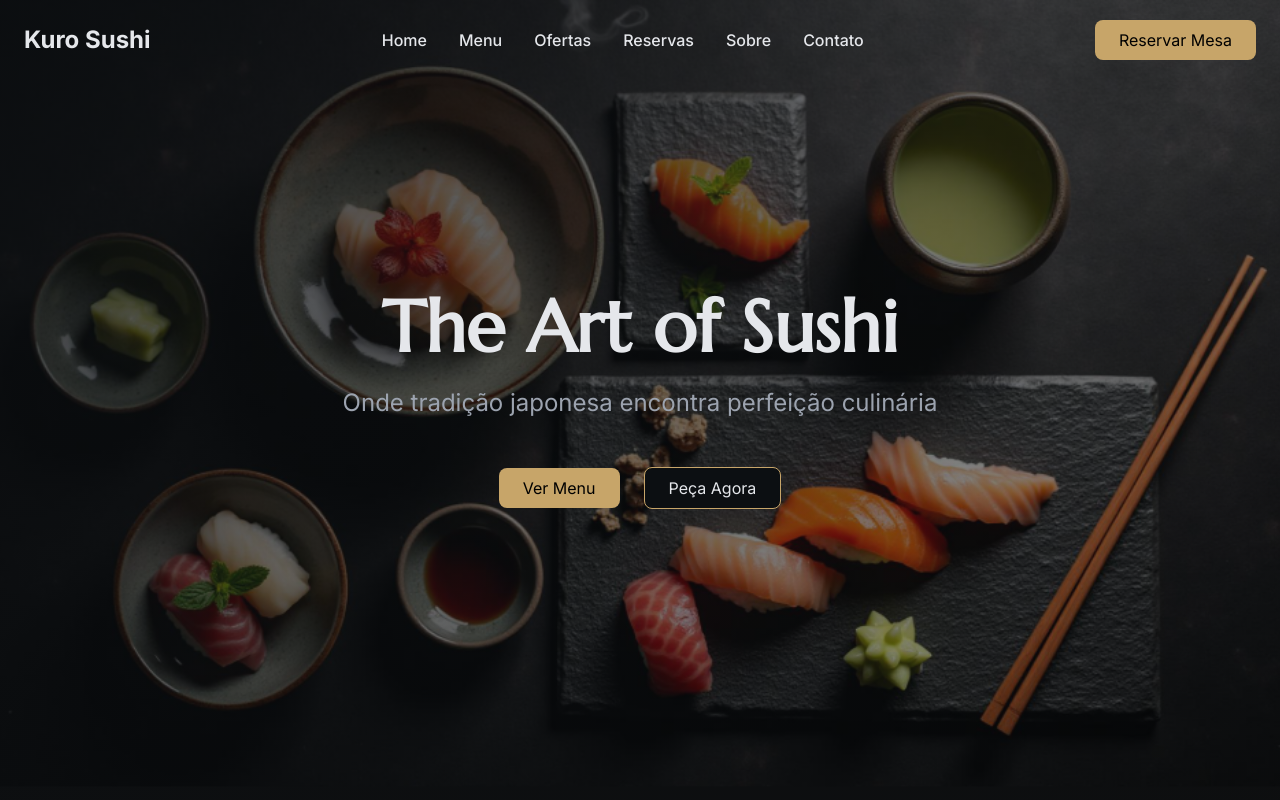
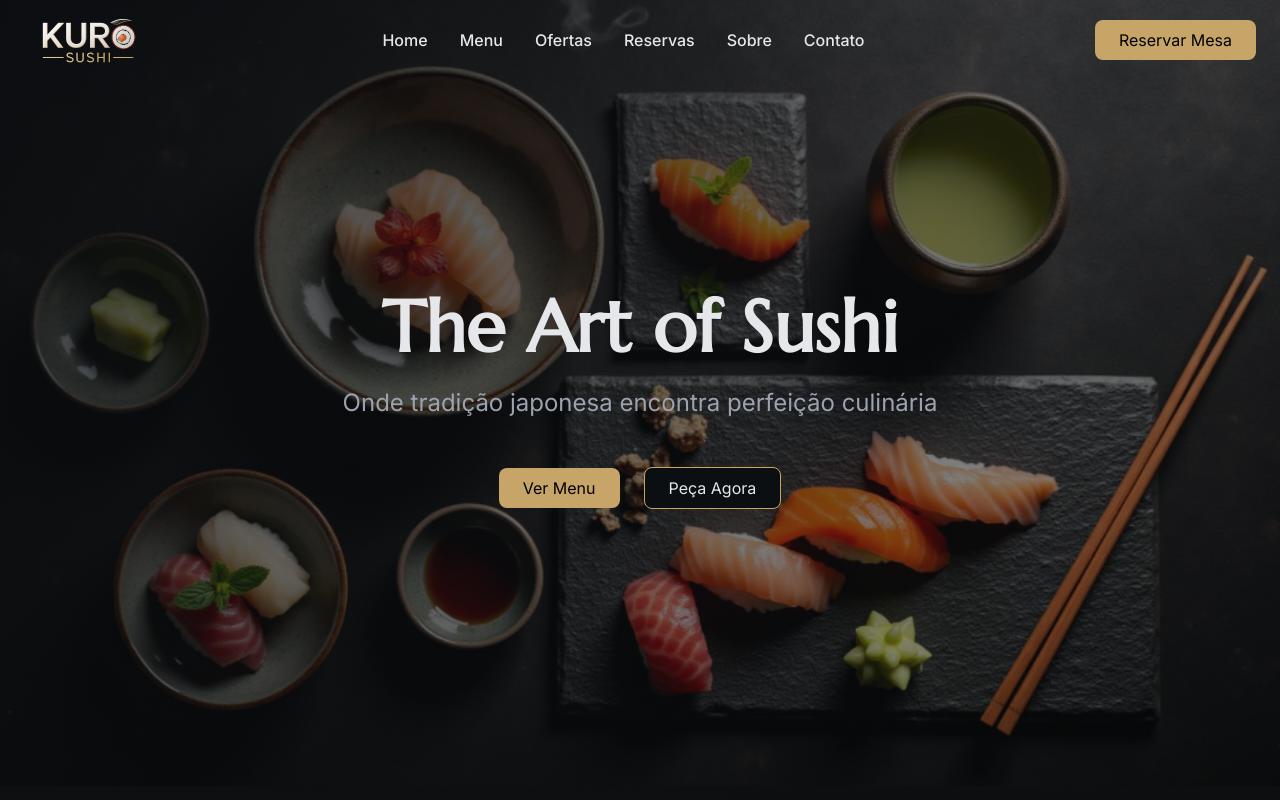
Before and after one commit to Soareslili/Kuro-Sushi, a React (Vite) app: page / in a window 1280 px wide. Shown: the top 800 px of the page. Built offline with nearby package versions, Linux system fonts and the light colour scheme; a web font is replaced by a local one.

Commit message:
Atualizando logo do site

```diff
--- a/src/components/Footer.tsx
+++ b/src/components/Footer.tsx
@@ -1,6 +1,8 @@
 import { motion } from 'framer-motion';
 import { MapPin, Phone, Mail, Clock, Instagram, Facebook, Twitter } from 'lucide-react';
 import Button from './ui/Button';
+
+import LogoKuro from '../assets/LogoKuro.png'
 
 const Footer = () => {
   const socialLinks = [
@@ -17,7 +19,7 @@ const Footer = () => {
   ];
 
   return (
-    <footer className="bg-card border-t border-border mt-20">
+    <footer id='contato' className="bg-card border-t border-border mt-20">
       <div className="container mx-auto px-6 py-16">
         <div className="grid md:grid-cols-4 gap-8">
 
@@ -28,9 +30,8 @@ const Footer = () => {
             transition={{ duration: 0.4 }}
             viewport={{ once: true }}
           >
-            <h3 className="font-marcellus text-2xl font-bold text-primary mb-4">
-              Kuro Sushi
-            </h3>
+            <img src={LogoKuro} alt="logo" className="w-30" />
+
             <p className="font-inter text-muted-foreground mb-6">
               A arte do sushi com tradição japonesa e ingredientes premium.
             </p>
@@ -75,7 +76,7 @@ const Footer = () => {
             </ul>
           </motion.div>
 
-          {/* Contact Info */}
+
           <motion.div
             initial={{ opacity: 0, y: 20 }}
             whileInView={{ opacity: 1, y: 0 }}
@@ -110,7 +111,7 @@ const Footer = () => {
             </div>
           </motion.div>
 
-          {/* Hours */}
+
           <motion.div
             initial={{ opacity: 0, y: 20 }}
             whileInView={{ opacity: 1, y: 0 }}
@@ -132,7 +133,7 @@ const Footer = () => {
           </motion.div>
         </div>
 
-        {/* Newsletter */}
+
         <motion.div
           className="border-t border-border pt-8 mt-12"
           initial={{ opacity: 0, y: 20 }}
@@ -162,7 +163,7 @@ const Footer = () => {
           </div>
         </motion.div>
 
-        {/* Copyright */}
+
         <div className="border-t border-border pt-8 mt-8 text-center">
           <p className="font-inter text-muted-foreground">
             © 2024 Kuro Sushi. Todos os direitos reservados.
--- a/src/components/Header.tsx
+++ b/src/components/Header.tsx
@@ -1,6 +1,10 @@
 import { useState, useEffect } from "react";
 import { motion } from "framer-motion";
 import Button from "./ui/Button";
+
+import LogoKuro from '../assets/LogoKuro.png'
+
+
 
 const navItems = [
     { name: "Home", href: "#home" },
@@ -39,10 +43,10 @@ const Header = () => {
                     whileHover={{ scale: 1.05 }}
                     transition={{ duration: 0.2 }}
                 >
-                    Kuro Sushi
+                    <img src={LogoKuro} alt="logo" className="w-32" />
                 </motion.div>
 
-                {/* Menu Desktop */}
+
                 <nav className="hidden md:flex items-center space-x-8">
                     {navItems.map((item, index) => (
                         <motion.a
@@ -59,7 +63,6 @@ const Header = () => {
                     ))}
                 </nav>
 
-                {/* Botão Reservar */}
                 <motion.div
                     initial={{ opacity: 0, y: -10 }}
                     animate={{ opacity: 1, y: 0 }}
@@ -69,21 +72,21 @@ const Header = () => {
                     <Button variant="primary">Reservar Mesa</Button>
                 </motion.div>
 
-                {/* Ícone do menu mobile */}
+
                 <button
                     className="md:hidden flex items-center justify-center p-2 rounded focus:outline-none"
                     onClick={() => setMenuOpen(true)}
                     aria-label="Abrir menu"
                 >
                     <svg width="28" height="28" fill="none" viewBox="0 0 24 24">
-                        <rect y="5" width="24" height="2" rx="1" fill="#E5E7EB"/>
-                        <rect y="11" width="24" height="2" rx="1" fill="#E5E7EB"/>
-                        <rect y="17" width="24" height="2" rx="1" fill="#E5E7EB"/>
+                        <rect y="5" width="24" height="2" rx="1" fill="#E5E7EB" />
+                        <rect y="11" width="24" height="2" rx="1" fill="#E5E7EB" />
+                        <rect y="17" width="24" height="2" rx="1" fill="#E5E7EB" />
                     </svg>
                 </button>
             </div>
 
-            {/* Menu lateral mobile */}
+
             <motion.div
                 initial={false}
                 animate={menuOpen ? { x: 0 } : { x: "100%" }}
@@ -97,8 +100,8 @@ const Header = () => {
                     aria-label="Fechar menu"
                 >
                     <svg width="28" height="28" fill="none" viewBox="0 0 24 24">
-                        <line x1="6" y1="6" x2="18" y2="18" stroke="#E5E7EB" strokeWidth="2" strokeLinecap="round"/>
-                        <line x1="18" y1="6" x2="6" y2="18" stroke="#E5E7EB" strokeWidth="2" strokeLinecap="round"/>
+                        <line x1="6" y1="6" x2="18" y2="18" stroke="#E5E7EB" strokeWidth="2" strokeLinecap="round" />
+                        <line x1="18" y1="6" x2="6" y2="18" stroke="#E5E7EB" strokeWidth="2" strokeLinecap="round" />
                     </svg>
                 </button>
                 <nav className="flex flex-col space-y-6">
@@ -115,7 +118,7 @@ const Header = () => {
                     <Button variant="primary" className="mt-8">Reservar Mesa</Button>
                 </nav>
             </motion.div>
-        </motion.header>
+        </motion.header >
     );
 };
 
```
Also changed, not shown: src/assets/LogoKuro.png (added).
